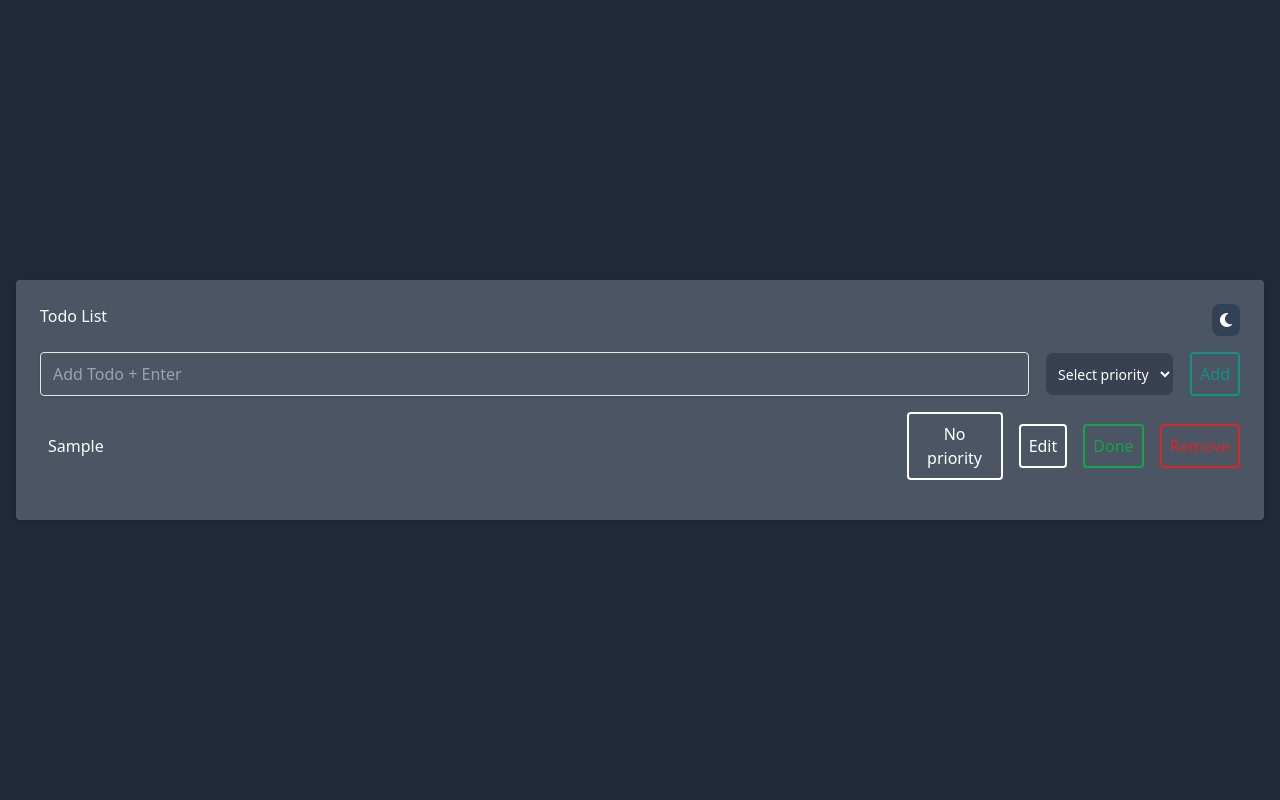
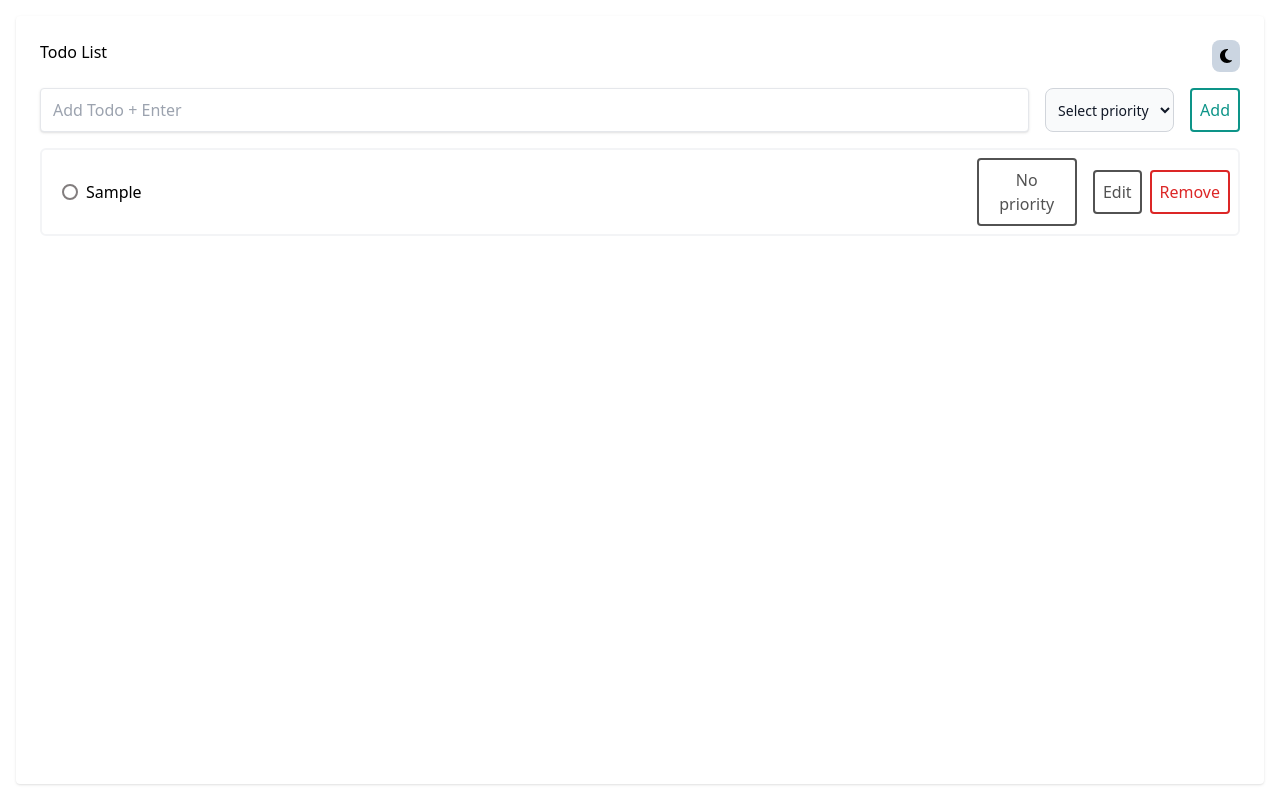
Before and after one commit to TronIsHere/react-todo, a React (Vite) app: page / in a window 1280 px wide. Both pictures are taken after typing "Sample" into the empty fields and a click on the button "Add". Built offline with nearby package versions, Linux system fonts and the light colour scheme; the HTML template or start-up script is replaced by a standard one.

Commit message:
changed the style on priority

```diff
--- a/src/App.tsx
+++ b/src/App.tsx
@@ -9,7 +9,7 @@ import './style.css'
 
 function App() {
   const [todos, setTodos] = useState<Todo[]>([]);
-  const [darkMode, setDarkMode] = useState<boolean>(true);
+  const [darkMode, setDarkMode] = useState<boolean>(false);
 
   function toggleDarkMode() {
     setDarkMode(prevDarkMode => !prevDarkMode)
@@ -70,7 +70,7 @@ function App() {
   },[todos])
   return (
     <>
-    <div className={`h-100 w-full flex items-center justify-center bg-teal-lightest font-sans h-screen ${darkMode? 'dark' : ''}`}>
+    <div className={`h-100 w-full flex justify-center bg-teal-lightest font-sans h-screen ${darkMode? 'dark' : ''}`}>
       <div className="bg-white rounded shadow p-6 m-4 w-full  dark:bg-gray-600">
         <div className="mb-4">
          <div className='flex flex-row justify-between'>
--- a/src/components/todos/todoItem.tsx
+++ b/src/components/todos/todoItem.tsx
@@ -2,6 +2,7 @@ import { faFlag } from "@fortawesome/free-solid-svg-icons";
 import { FontAwesomeIcon } from "@fortawesome/react-fontawesome";
 import { FC, useState, useRef } from "react";
 import Todo from "../../models/todos";
+import TodoRadioButton from "./todoRadioButton";
 
 interface props {
   todo: Todo;
@@ -22,8 +23,23 @@ const TodoItem: FC<props> = ({ todo, deleteTodo, toggleTodo, updateTodo }) => {
       inputRef.current?.focus();
     }
   };
+  const radioPriority = ():string=>{
+    switch(todo.priority){
+      case 1:
+        return '#ff2e2e';
+      case 2:
+        return '#f7a63b';
+      case 3:
+        return '#39e344';
+      default:
+        return '#827d7e'
+    }
+  }
+
+
   return (
-    <div className="flex mb-4 items-center">
+    <div className="flex mb-4 items-center border-2 p-2 border-gray-100 rounded-md ">
+      <TodoRadioButton color={radioPriority()} clickHandler={()=> toggleTodo(todo.id)} isDone={todo.isDone}></TodoRadioButton>
       {todo.isDone ? (
         <input
           type="text"
@@ -33,9 +49,10 @@ const TodoItem: FC<props> = ({ todo, deleteTodo, toggleTodo, updateTodo }) => {
           onChange={(e) => setInput(e.target.value)}
           className={
             editState
-              ? "bg-white w-full p-2 border-r-cyan-600 border-2 rounded-sm  dark:bg-gray-600"
-              : "bg-white w-full line-through text-green-600 p-2  dark:bg-gray-600"
+              ? "bg-white w-full p-2 border-r-cyan-600 border-2 rounded-sm  dark:bg-gray-600 "
+              : "bg-white w-full line-through  p-2  dark:bg-gray-600"
           }
+          style={{color:radioPriority()}}
           ref={inputRef}
         />
       ) : (
@@ -64,21 +81,6 @@ const TodoItem: FC<props> = ({ todo, deleteTodo, toggleTodo, updateTodo }) => {
       >
         {editState ? "Confirm" : "Edit"}
       </button>
-      {todo.isDone ? (
-        <button
-          className="flex-no-shrink p-2 ml-4 mr-2 border-2 rounded w-32 hover:text-white text-grey-600 border-gray-600 dark:border-white hover:bg-gray-600"
-          onClick={() => toggleTodo(todo.id)}
-        >
-          Not Done
-        </button>
-      ) : (
-        <button
-          className="flex-no-shrink p-2 ml-4 mr-2 border-2 rounded hover:text-white text-green-600 border-green-600 hover:bg-green-600"
-          onClick={() => toggleTodo(todo.id)}
-        >
-          Done
-        </button>
-      )}
       <button
         className="flex-no-shrink p-2 ml-2 border-2 rounded text-red-600 border-red-600 hover:text-white hover:bg-red-600"
         onClick={() => deleteTodo(todo.id)}
--- /dev/null
+++ b/src/components/todos/todoRadioButton.tsx
@@ -0,0 +1,17 @@
+import { FC } from "react";
+
+interface props {
+ color: any,
+ clickHandler: ()=> void,
+ isDone: boolean
+}
+
+const TodoRadioButton: FC<props> = ({color,clickHandler,isDone})=> {
+  console.log('bg-' + color);
+    return(
+        <div className={`rounded-full border-2 w-5 h-4 flex items-center justify-center ml-3`} style={{borderColor : color}} onClick={()=>clickHandler()}>
+        <div className={` w-2 h-2 rounded-full ${isDone? '' : 'hidden'}`} style={{backgroundColor : color}}></div>
+      </div>
+    )
+}
+export default TodoRadioButton;
--- a/src/style.css
+++ b/src/style.css
@@ -1,3 +1,71 @@
 .dark{
     @apply bg-gray-800 text-zinc-50;
 }
+
+.custom-check, .custom-radio { margin: 20px; }
+
+/* VISUALLY HIDE THE ORIGINAL CHECKBOX/RADIOBUTTON */
+.custom-check input[type=checkbox],
+.custom-radio input[type=radio] {
+    width: 1px;
+    height: 1px;
+    padding: 0;
+    border: 0;
+    margin: -1px;
+    clip: rect(0,0,0,0);
+    overflow: hidden;
+    position: absolute;
+}
+
+.custom-check-elem, .custom-radio-elem,
+.custom-check-label, .custom-radio-label {
+    cursor: pointer;
+    vertical-align: middle;
+}
+
+/* CUSTOM CHECKBOX */
+.custom-check-elem,
+.custom-radio-elem {
+    display: inline-block;
+    position: relative;
+    margin-right: 4px;
+    border: 2px solid white;
+    width: 16px;
+    height: 16px;
+}
+/* CUSTOM RADIOBUTTON */
+.custom-radio-elem {
+    -webkit-border-radius: 999px;
+    -moz-border-radius: 999px;
+    border-radius: 999px;
+}
+
+/* CUSTOM CHECKBOX/RADIOBUTTON CHECK */
+.custom-check-elem:before,
+.custom-radio-elem:before {
+    content: "\00d7";
+    display: none;
+    position: absolute;
+    top: 0;
+    left: 0;
+    width: 100%;
+    height: 100%;
+    font-family: verdana, arial, sans-serif;
+    font-size: 1.0em;
+    line-height: 1.0em;
+    font-weight: bold;
+    text-align: center;
+}
+/* CUSTOM RADIOBUTTON CHECK */
+.custom-radio-elem:before {
+    content: "\2022";
+    font-size: 1.25em;
+    line-height: 0.7em;
+}
+
+/* PSEUDO ELMENT CONTENT FOR CHECKED STATE */
+.custom-check-input:checked + .custom-check-elem:before,
+.custom-radio-input:checked + .custom-radio-elem:before { display: block; }
+/* IE8: needs js-fallback for :checked, don't mix selectors! */
+.custom-check-input.checked + .custom-check-elem:before,
+.custom-radio-input.checked + .custom-radio-elem:before { display: block; }
```
Also changed, not shown: src/models/todos.tsx (line endings or trailing spaces).
